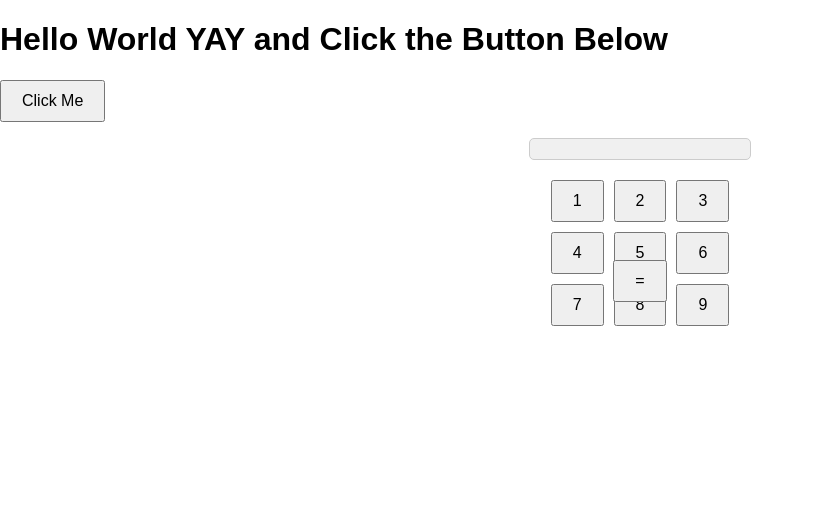
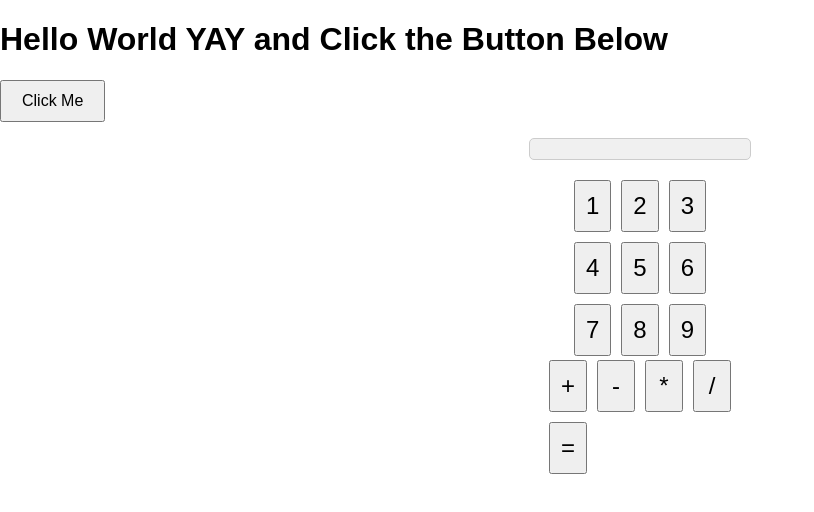
Before and after one commit to ErinYCen/mathworks, a Vue app: page /#/ in a window 1280 px wide. Shown: the top 512 px of the page, without its empty margins (0-814 px from the left). Built offline with nearby package versions, Linux system fonts and the light colour scheme.

Commit message:
Added five operation buttons location modified

```diff
--- a/src/components/CalculatorApp.vue
+++ b/src/components/CalculatorApp.vue
@@ -25,7 +25,7 @@ import { defineComponent, ref } from "vue";
 export default defineComponent({
   setup() {
     const numbers = [1, 2, 3, 4, 5, 6, 7, 8, 9];
-    const opetations = ["+", "-", "*", "/"];
+    const operations = ["+", "-", "*", "/"];
     const currentOperation = ref<string | null>(null);
     const firstOperand = ref<number | null>(null);
     const display = ref("");
@@ -35,6 +35,7 @@ export default defineComponent({
     };
     return {
       numbers,
+      operations,
       display,
       inputNumber,
     };
@@ -68,4 +69,18 @@ export default defineComponent({
   align-items: center;
   height: 10vh;
 }
+
+.operations {
+  display: grid;
+  grid-template-columns: repeat(4, 1fr);
+  gap: 10px;
+  margin-top: 100px;
+}
+
+button {
+  padding: 10px;
+  font-size: 1.5rem;
+  cursor: pointer;
+  justify-content: center;
+}
 </style>
```
